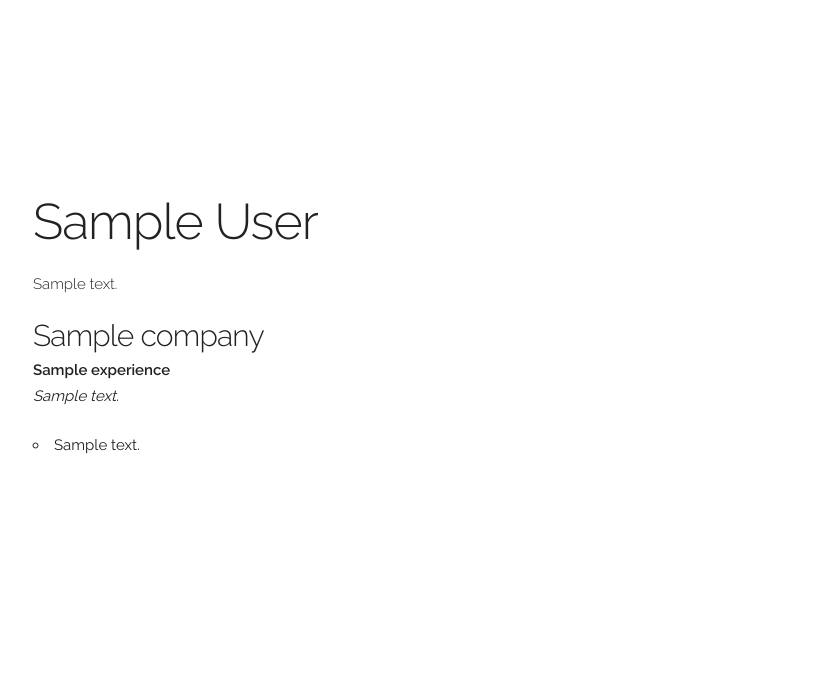
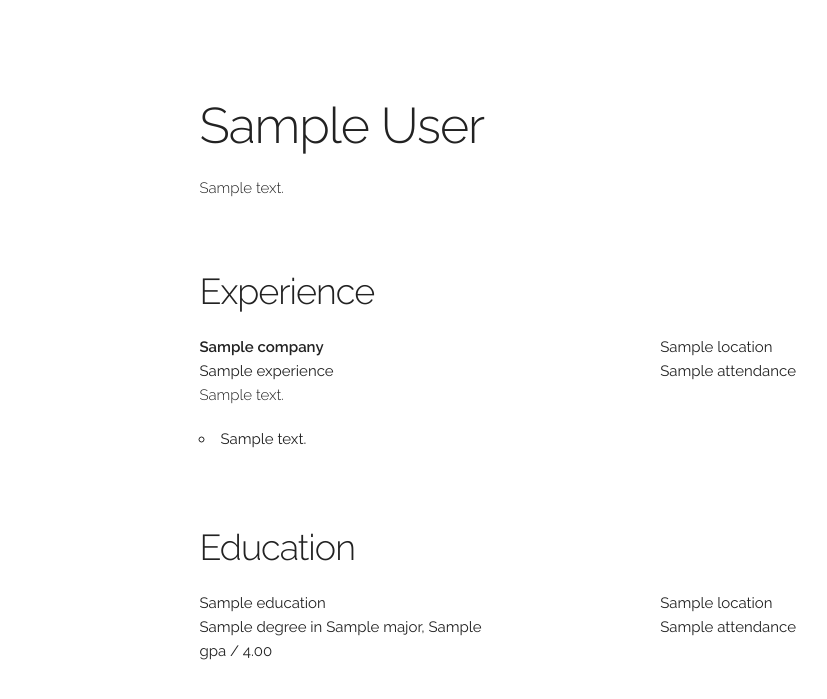
Before and after one commit to mohandhar/personalsite, a Django app: template home/templates/home/index.html in a window 1280 px wide. Shown: the top 699 px of the page, without its empty margins (127-954 px from the left). Run offline with Django 3.2, Linux system fonts and the light colour scheme; the template is opened without the code that fills it: most values are stand-ins (such as "Sample title", 1, 10 or a date in 2020).

Commit message:
Reformat the frontend to be centered

```diff
--- a/home/models.py
+++ b/home/models.py
@@ -38,7 +38,8 @@ class Attendance(models.Model):
         ]
 
     def __str__(self):
-        return f'{self.start_date} - {self.end_date}'
+        end_date = self.end_date or 'Present'
+        return f'{self.start_date} - {end_date}'
 
 
 class Education(models.Model):
--- a/home/templates/home/index.html
+++ b/home/templates/home/index.html
@@ -3,33 +3,81 @@
 {% block content %}
 <!-- Primary Page Layout -->
 <div class="container">
+
+  <!-- Display Name and Description -->
   <div class="row">
-    <div class="one-half column" style="margin-top: 20%">
+    <div class="eight columns offset-by-two" style="margin-top:10%">
       <h1>{{ person.first_name }} {{ person.last_name }}</h1>
       <h6>{{ person.description }}</h6>
     </div>
   </div>
 
+  <!-- Display Experience -->
+  {% for experience in person.experience_set.all %}
+  <div class="row" style="margin-top:5%">
+    <!-- Experience header -->
+    {% if forloop.first %}
+    <div class="eight columns offset-by-two">
+      <h3>Experience</h3>
+    </div>
+    {% endif %}
 
-  <!-- Display Experience -->
+    <!-- Company information -->
+    <div class="four columns offset-by-two">
+      <strong>{{ experience.company }}</strong>
+    </div>
+    <div class="four columns offset-by-two">
+      {{ experience.location }}
+    </div>
+  </div>
   <div class="row">
-    <div class="one-half column">
-      {% for experience in person.experience_set.all %}
-      <h4>{{ experience.company }}</h4>
-      <p style="margin-top: -4%">
-	<strong>{{ experience.title }}</strong>
-      </p>
-      <p style="margin-top: -5%">
-	<em>{{ experience.summary }}</em>
-      </p>
+    <div class="four columns offset-by-two">
+      {{ experience.title }}
+    </div>
+    <div class="four columns offset-by-two">
+      {{ experience.attendance }}
+    </div>
+  </div>
+  <div class="row">
+    <div class="eight columns offset-by-two">
+      <h6>{{ experience.summary }}</h6>
+    </div>
+
+
+    <div class="eight columns offset-by-two">
       <ul>
 	{% for accomplishment in experience.accomplishment_set.all %}
-	<li>{{accomplishment.detail}}</li>
+	<li>{{ accomplishment.detail }}</li>
 	{% endfor %}
       </ul>
-      {% endfor %}
     </div>
   </div>
+  {% endfor %}
+
+  <!-- Display Education -->
+  {% for education in person.education_set.all %}
+  <div class="row" style="margin-top:5%">
+    {% if forloop.first %}
+    <div class="eight columns offset-by-two">
+      <h3>Education</h3>
+    </div>
+    {% endif %}
+    <div class="four columns offset-by-two">
+      {{ education.school_name }}
+    </div>
+    <div class="four columns offset-by-two">
+      {{ education.location }}
+    </div>
+  </div>
+  <div class="row">
+    <div class="four columns offset-by-two">
+      {{ education.degree }} in {{ education.major }}, {{ education.gpa }} / 4.00
+    </div>
+    <div class="four columns offset-by-two">
+      {{ education.attendance }}
+    </div>
+  </div>
+  {% endfor %}
 
 </div>
 {% endblock %}
```
